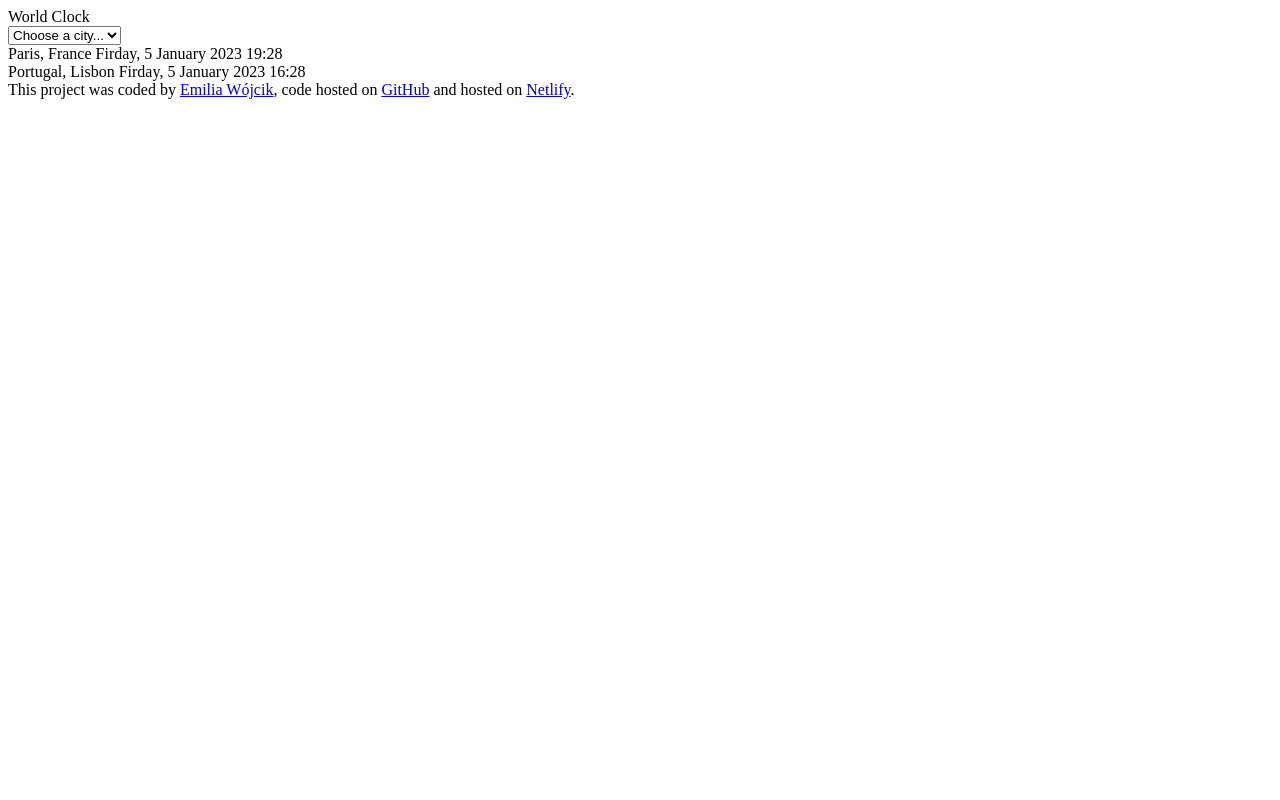
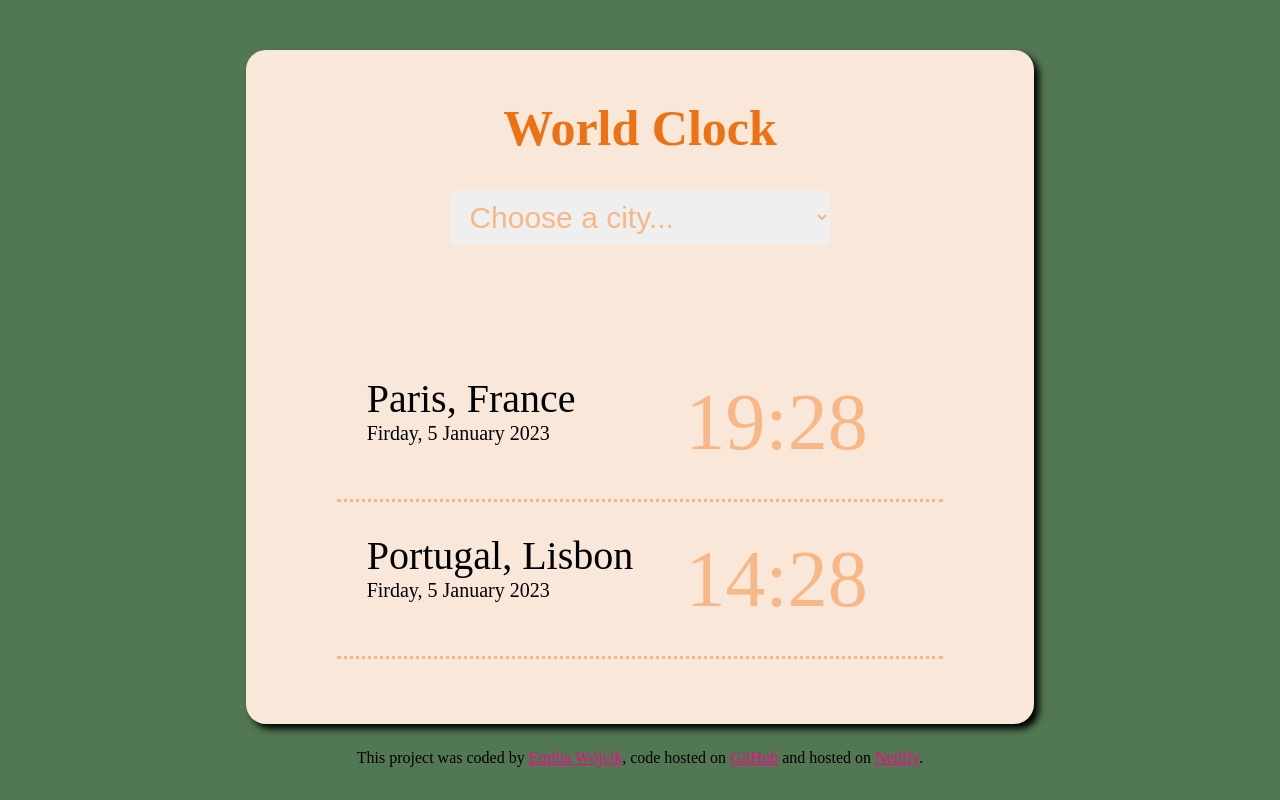
Before and after one commit to emiliavv/world-clock, a plain HTML site: page index.html in a window 1280 px wide. Drawn offline with Linux system fonts and the light colour scheme.

Commit message:
styled with css

```diff
--- a/index.html
+++ b/index.html
@@ -4,9 +4,13 @@
     <meta charset="UTF-8">
     <meta name="viewport" content="width=device-width, initial-scale=1.0">
     <title>World Clock - Emilia W</title>
+    <link rel="stylesheet" href="./src/styles.css">
 </head>
 <body>
+    <div class="main">
+    <h1>
         World Clock
+    </h1>
        <form>
             <select name="city" id="city">
                 <option value="choose">Choose a city...</option>
@@ -18,16 +22,21 @@
                 <option value="Australia/Sydney">Sydney 🇦🇺</option>
             </select>
         </form>
-        <div class="paris">
-            Paris, France
-            Firday, 5 January 2023
-            19:28
+        <div class="times">
+            <div class="citie">
+            <div class="place">Paris, France</div>
+            <div class="date">Firday, 5 January 2023</div>
+            <div class="time">19:28</div>
         </div>
-        <div class="milan">
-            Portugal, Lisbon
-            Firday, 5 January 2023
-            16:28
+        <div class="citie">
+            <div class="place">Portugal, Lisbon</div>
+            <div class="date">Firday, 5 January 2023</div>
+            <div class="time">14:28</div>
         </div>
+        </div>
+
+    </div>
+
     <footer>
         This project was coded by <a href="https://github.com/emiliavv">Emilia Wójcik</a>, code hosted on <a
             href="https://github.com/emiliavv/world-clock">GitHub</a> and hosted on <a
--- /dev/null
+++ b/src/styles.css
@@ -0,0 +1,91 @@
+body {
+    background-color: #527853;
+}
+
+.main {
+    background-color: #F9E8D9;
+    border-radius: 20px;
+    box-shadow: 5px 5px 7px black;
+    display: block;
+    margin: 0 auto;
+    margin-top: 50px;
+    padding: 15px;
+    width: 60%;
+}
+
+h1 {
+    color: #EE7214;
+    font-size: 50px;
+    text-align: center;
+}
+
+select {
+    border: none;
+    border-radius: 8px;
+    color: #F7B787;
+    display: block;
+    font-size: 30px;
+    margin: 0 auto;
+    margin-bottom: 100px;
+    padding: 10px 15px;
+    width: 50%;
+}
+
+.times {
+    display: block;
+    margin: 0 auto;
+    padding-bottom: 50px;
+    width: 80%;
+}
+
+.citie {
+    border-bottom: dotted #F7B787;
+    display: grid;
+    grid-template-columns: 1fr 1fr;
+    grid-template-rows: 1fr 1fr;
+    padding:30px;
+}
+
+.place {
+    align-self: end;
+    font-size: 40px;
+    grid-column-start: 1;
+    grid-column-end: 1;
+}
+
+.date {
+    align-self: start;
+    font-size: 20px;
+    grid-column-start: 1;
+    grid-column-end: 1;
+}
+
+.time {
+    align-self: center;
+    color: #F7B787;
+    font-size: 80px;
+    grid-column-start: 2;
+    grid-column-end: 3;
+    grid-row-start: 1;
+    grid-row-end: 3;
+    place-self: center;
+}
+
+footer {
+    margin-top: 25px;
+    text-align: center;
+}
+
+a {
+    color: #ff0090;
+}
+
+a:hover {
+    cursor: pointer;
+    opacity: 0.4;
+    size: 120%;
+}
+
+a:visited {
+    color: palevioletred;
+}
```
Lines whose indentation alone changed are shown as unchanged.
